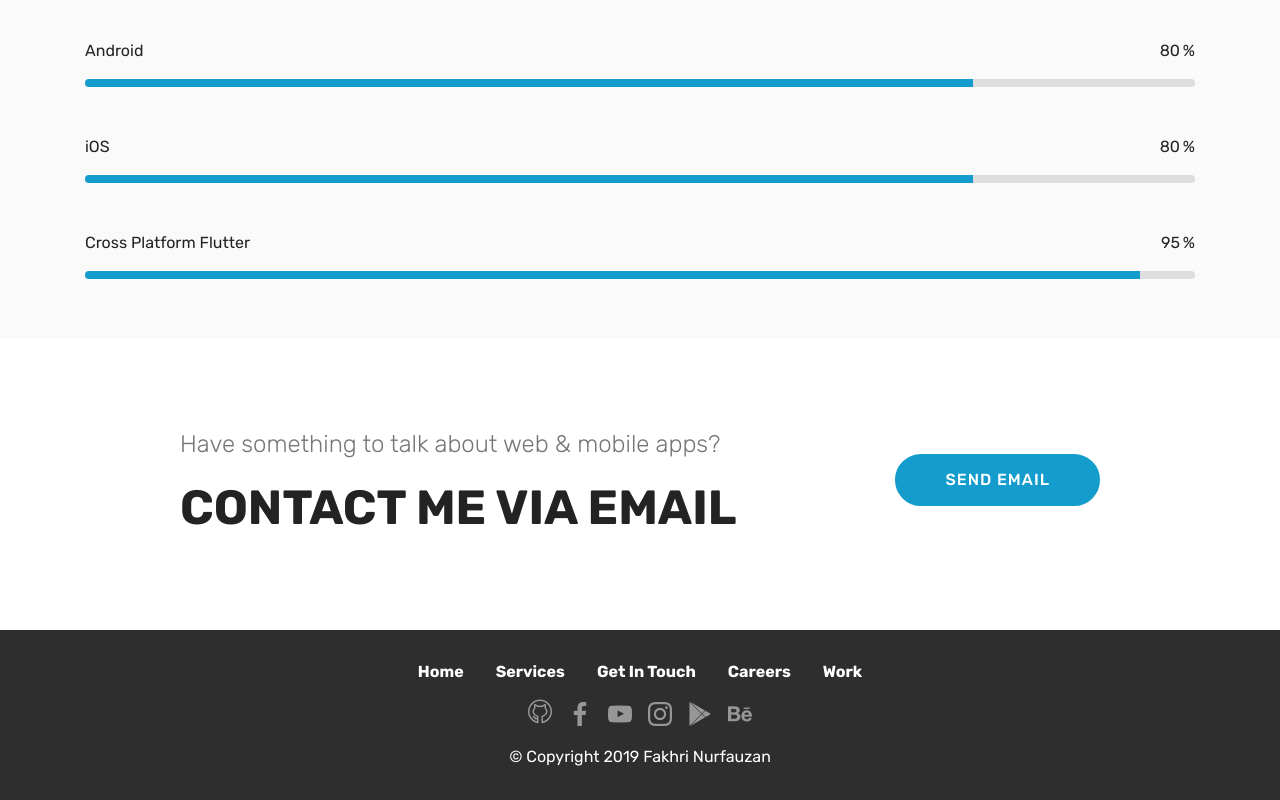
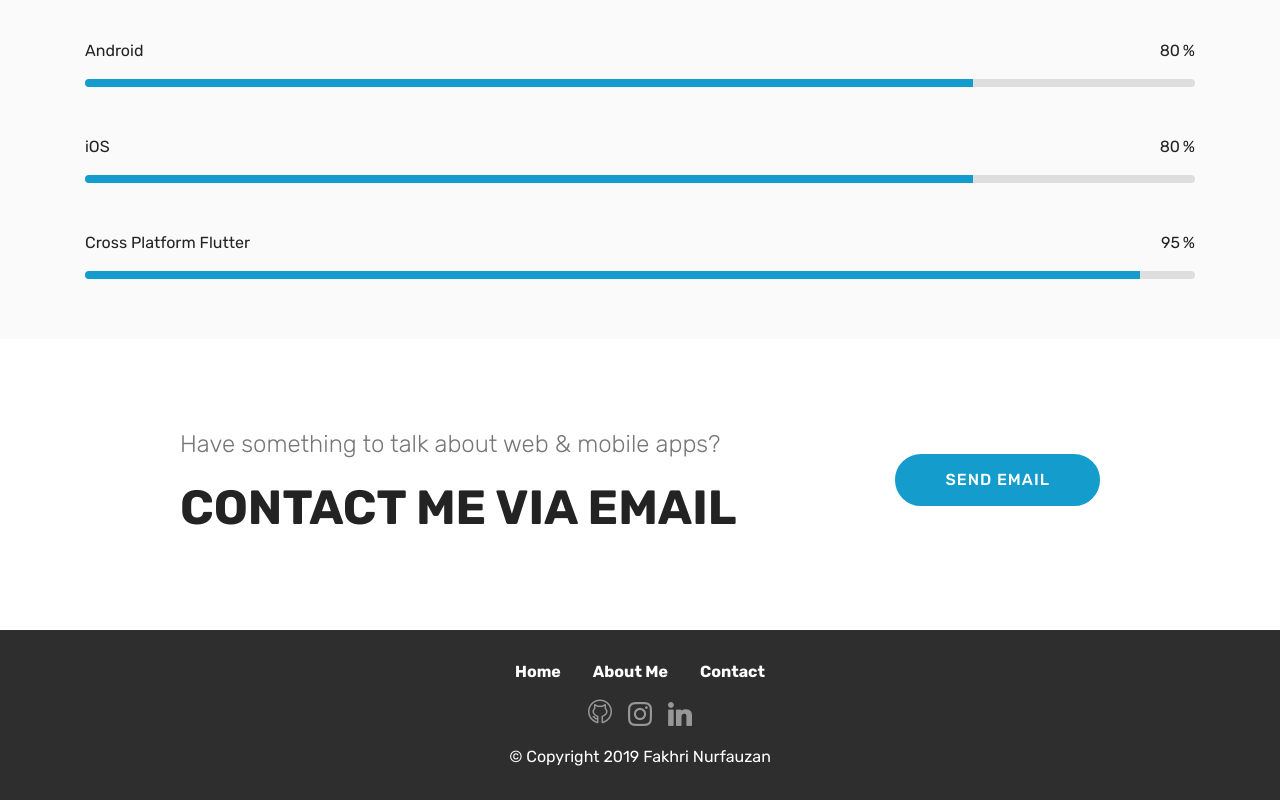
Before and after one commit to fakhrinf/fakhrinf.github.io, a plain HTML site: page index.html in a window 1280 px wide. Shown: the part 1454-2254 px from the top of the page. Drawn offline with Linux system fonts and the light colour scheme; files whose address does not match are found by name.

Commit message:
[UPDATE] little fix

```diff
--- a/index.html
+++ b/index.html
@@ -46,8 +46,6 @@
         </div>
         <div class="collapse navbar-collapse" id="navbarSupportedContent">
             <ul class="navbar-nav nav-dropdown nav-right navbar-nav-top-padding" data-app-modern-menu="true"><li class="nav-item">
-                    <a class="nav-link link text-white display-4" href="https://mobirise.com">
-                        </a>
                 </li>
                 <li class="nav-item">
                     <a class="nav-link link text-white display-4" href="#top"><span class="mobi-mbri mobi-mbri-home mbr-iconfont mbr-iconfont-btn"></span>
@@ -211,21 +209,16 @@
         <div class="media-container-row align-center mbr-white">
             <div class="row row-links">
                 <ul class="foot-menu">
-
-
-
-
-
-                <li class="foot-menu-item mbr-fonts-style display-7"><strong>
-                        Home</strong></li><li class="foot-menu-item mbr-fonts-style display-7">
-                        <a class="text-white mbr-bold" href="#" target="_blank">Services</a>
-                    </li><li class="foot-menu-item mbr-fonts-style display-7">
-                        <a class="text-white mbr-bold" href="#" target="_blank">Get In Touch</a>
-                    </li><li class="foot-menu-item mbr-fonts-style display-7">
-                        <a class="text-white mbr-bold" href="#" target="_blank">Careers</a>
-                    </li><li class="foot-menu-item mbr-fonts-style display-7">
-                        <a class="text-white mbr-bold" href="#" target="_blank">Work</a>
-                    </li></ul>
+                    <li class="foot-menu-item mbr-fonts-style display-7">
+                        <a class="text-white mbr-bold" href="#top" target="_blank">Home</a>
+                    </li>
+                    <li class="foot-menu-item mbr-fonts-style display-7">
+                        <a class="text-white mbr-bold" href="index.html#content6-5" target="_blank">About Me</a>
+                    </li>
+                    <li class="foot-menu-item mbr-fonts-style display-7">
+                        <a class="text-white mbr-bold" href="index.html#info1-8" target="_blank">Contact</a>
+                    </li>
+                </ul>
             </div>
             <div class="row social-row">
                 <div class="social-list align-right pb-2">
@@ -236,30 +229,20 @@
 
 
                 <div class="soc-item">
-                        <a href="https://twitter.com/mobirise" target="_blank">
-                            <span class="mbr-iconfont mbr-iconfont-social mbrib-github"></span>
-                        </a>
-                    </div><div class="soc-item">
-                        <a href="https://www.facebook.com/pages/Mobirise/1616226671953247" target="_blank">
-                            <span class="socicon-facebook socicon mbr-iconfont mbr-iconfont-social"></span>
-                        </a>
-                    </div><div class="soc-item">
-                        <a href="https://www.youtube.com/c/mobirise" target="_blank">
-                            <span class="socicon-youtube socicon mbr-iconfont mbr-iconfont-social"></span>
-                        </a>
-                    </div><div class="soc-item">
-                        <a href="https://instagram.com/mobirise" target="_blank">
-                            <span class="socicon-instagram socicon mbr-iconfont mbr-iconfont-social"></span>
-                        </a>
-                    </div><div class="soc-item">
-                        <a href="https://plus.google.com/u/0/+Mobirise" target="_blank">
-                            <span class="mbr-iconfont mbr-iconfont-social socicon-play socicon"></span>
-                        </a>
-                    </div><div class="soc-item">
-                        <a href="https://www.behance.net/Mobirise" target="_blank">
-                            <span class="socicon-behance socicon mbr-iconfont mbr-iconfont-social"></span>
-                        </a>
-                    </div></div>
+                    <a href="https://github.com/fakhrinf" target="_blank">
+                        <span class="mbr-iconfont mbr-iconfont-social mbrib-github"></span>
+                    </a>
+                </div>
+                <div class="soc-item">
+                    <a href="https://www.instagram.com/fakhrinf/" target="_blank">
+                        <span class="socicon-instagram socicon mbr-iconfont mbr-iconfont-social"></span>
+                    </a>
+                </div>
+                <div class="soc-item">
+                    <a href="https://id.linkedin.com/in/fakhri-nurfauzan-68452887" target="_blank">
+                        <span class="socicon-linkedin socicon mbr-iconfont mbr-iconfont-social"></span>
+                    </a>
+                </div>
             </div>
             <div class="row row-copirayt">
                 <p class="mbr-text mb-0 mbr-fonts-style mbr-white align-center display-7">
```
